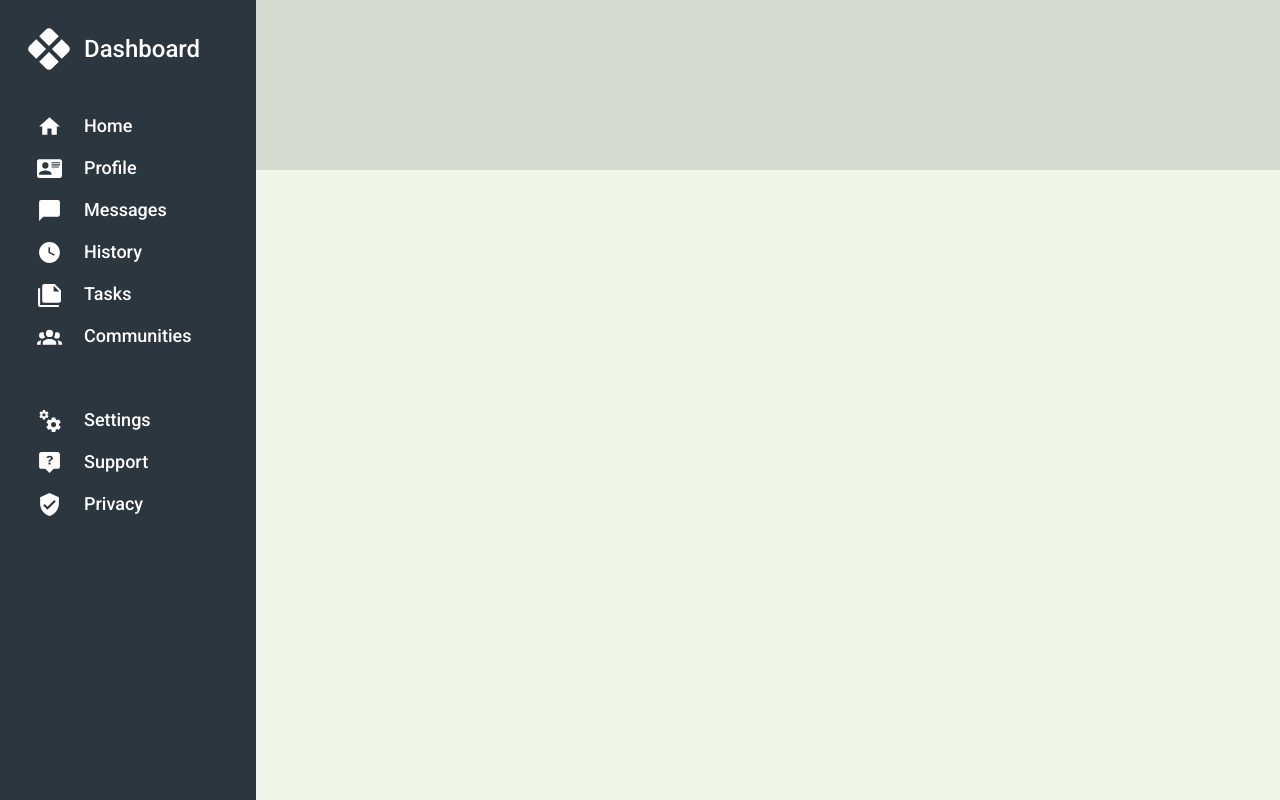
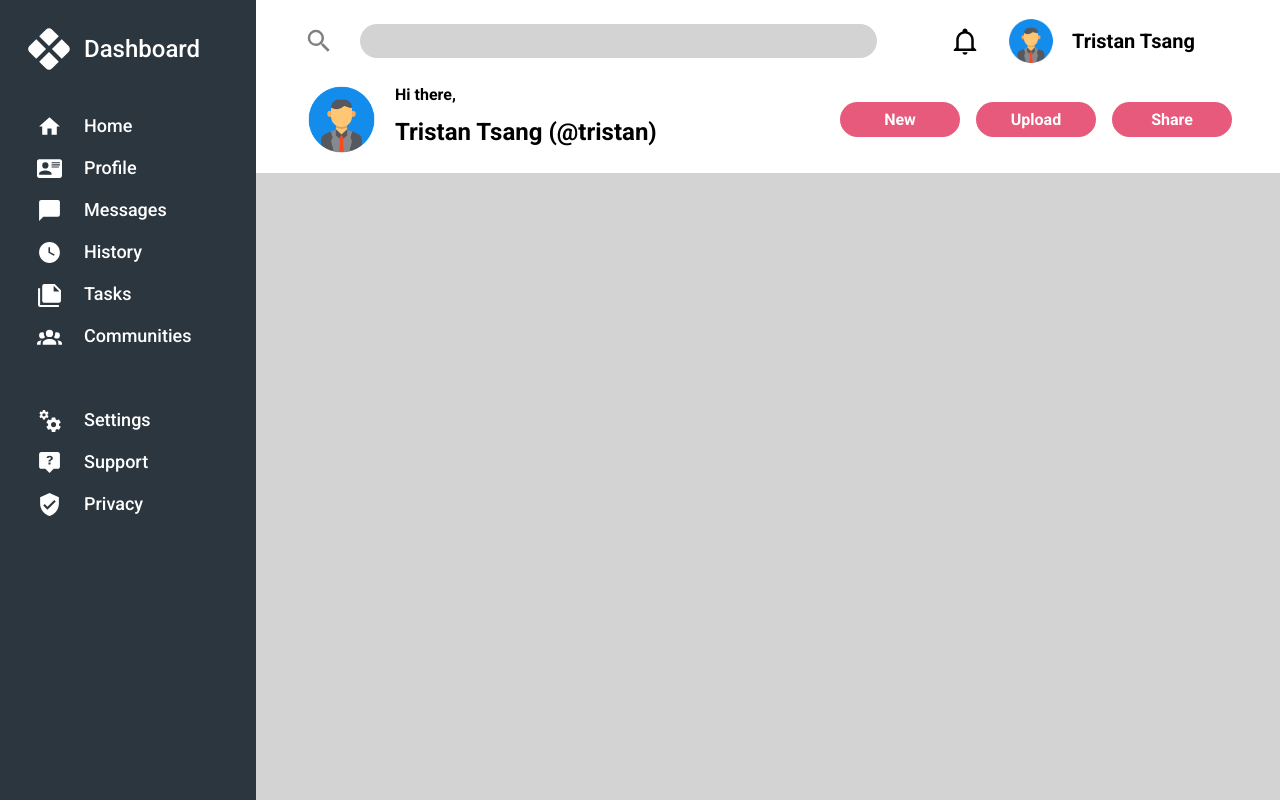
Before and after one commit to TristanTsang/admin-dashboard, a plain HTML site: page index.html in a window 1280 px wide. Shown: the top 800 px of the page. Drawn offline with Linux system fonts and the light colour scheme.

Commit message:
Finish Top Banner
Added search bar
Added profile picture image
Styled buttons and other components of banner

```diff
--- a/index.html
+++ b/index.html
@@ -180,8 +180,43 @@
       </div>
       <div class="main-content">
         <div class="banner">
-          <div class="top-banner"></div>
-          <div class="bottom-banner"></div>
+          <div class="top-banner">
+            <svg
+              xmlns="http://www.w3.org/2000/svg"
+              viewBox="0 0 24 24"
+              fill="gray"
+              width="30px"
+              height="30px"
+            >
+              <title>magnify</title>
+              <path
+                d="M9.5,3A6.5,6.5 0 0,1 16,9.5C16,11.11 15.41,12.59 14.44,13.73L14.71,14H15.5L20.5,19L19,20.5L14,15.5V14.71L13.73,14.44C12.59,15.41 11.11,16 9.5,16A6.5,6.5 0 0,1 3,9.5A6.5,6.5 0 0,1 9.5,3M9.5,5C7,5 5,7 5,9.5C5,12 7,14 9.5,14C12,14 14,12 14,9.5C14,7 12,5 9.5,5Z"
+              />
+            </svg>
+            <div class="search-bar"></div>
+            <svg
+              xmlns="http://www.w3.org/2000/svg"
+              viewBox="0 0 24 24"
+              fill="black"
+              width="30px"
+              height="30px"
+            >
+              <title>bell-outline</title>
+              <path
+                d="M10 21H14C14 22.1 13.1 23 12 23S10 22.1 10 21M21 19V20H3V19L5 17V11C5 7.9 7 5.2 10 4.3V4C10 2.9 10.9 2 12 2S14 2.9 14 4V4.3C17 5.2 19 7.9 19 11V17L21 19M17 11C17 8.2 14.8 6 12 6S7 8.2 7 11V18H17V11Z"
+              />
+            </svg>
+            <img src="pfp.png" alt="profile picture" height="50px" />
+            <div>Tristan Tsang</div>
+          </div>
+          <div class="bottom-banner">
+            <img class="banner-pfp" src="pfp.png" alt="profile picture" />
+            <div class="banner-welcome">Hi there,</div>
+            <div class="banner-user">Tristan Tsang (@tristan)</div>
+            <div class="button">New</div>
+            <div class="button">Upload</div>
+            <div class="button">Share</div>
+          </div>
         </div>
         <div class="main-screen">
           <div class="projects"></div>
--- a/styles.css
+++ b/styles.css
@@ -34,20 +34,21 @@ body {
   align-items: center;
 }
 .banner {
-  background-color: #d6dbd2;
+  background-color: white;
 }
 .main-screen {
-  background-color: #f2f5ea;
+  background-color: lightgray;
 }
 
 .main-content {
   display: grid;
-  grid-template-rows: 1fr 4fr;
+  grid-template-rows: 1fr 5fr;
 }
 
 .banner {
   display: grid;
-  grid-template-rows: 1fr 2fr;
+  grid-template-rows: 1fr 75px;
+  row-gap: 1rem;
   padding-top: 1rem;
   padding-bottom: 1rem;
   padding-left: 3rem;
@@ -55,11 +56,56 @@ body {
 }
 .top-banner {
   display: grid;
+  align-items: center;
   grid-template-columns: 40px 1fr 40px 50px 10rem;
-  grid-template-rows: 1fr 2fr;
+  font-family: "Roboto", "Arial";
+  font-weight: bold;
+  font-size: 1.25rem;
+  column-gap: 1rem;
 }
 
 .bottom-banner {
   display: grid;
   grid-template-columns: 75px 1fr 7.5rem 7.5rem 7.5rem;
+  grid-template-rows: 25px 50px;
+  column-gap: 1rem;
+  align-items: center;
 }
+
+.search-bar {
+  background-color: lightgray;
+  border-radius: 50px;
+  height: 67%;
+  width: 90%;
+}
+.banner-pfp {
+  width: 75px;
+  grid-row: 1 / 3;
+  grid-column: 1 / 2;
+}
+.banner-user {
+  grid-row: 2 / 3;
+  grid-column: 2 / 3;
+  font-family: "Roboto", "Arial";
+  font-weight: bold;
+  font-size: 1.5rem;
+}
+.banner-welcome {
+  font-family: "Roboto", "Arial";
+  font-weight: bold;
+  font-size: 1rem;
+}
+.button {
+  grid-row: 1 / 3;
+  background-color: #e75a7c;
+  padding-left: 0.75rem;
+  padding-right: 0.75rem;
+  padding-top: 0.5rem;
+  padding-bottom: 0.5rem;
+  font-family: "Roboto", "Arial";
+  font-weight: bold;
+  font-size: 1rem;
+  text-align: center;
+  color: white;
+  border-radius: 25px;
+}
```
Also changed, not shown: pfp.png (added).
